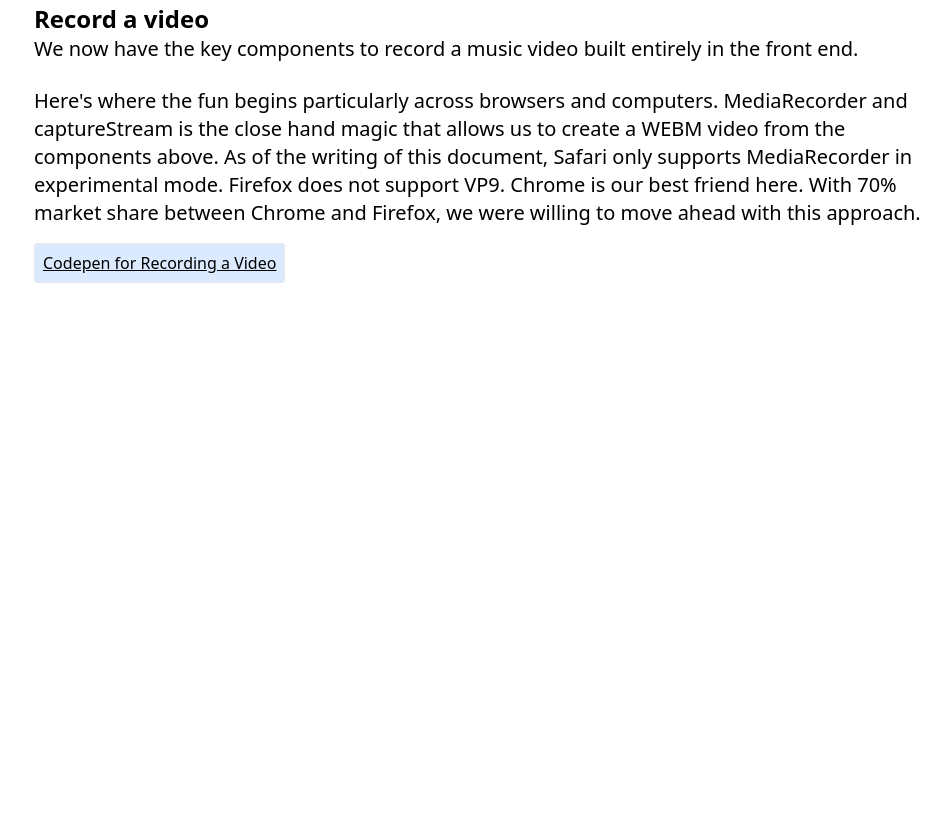
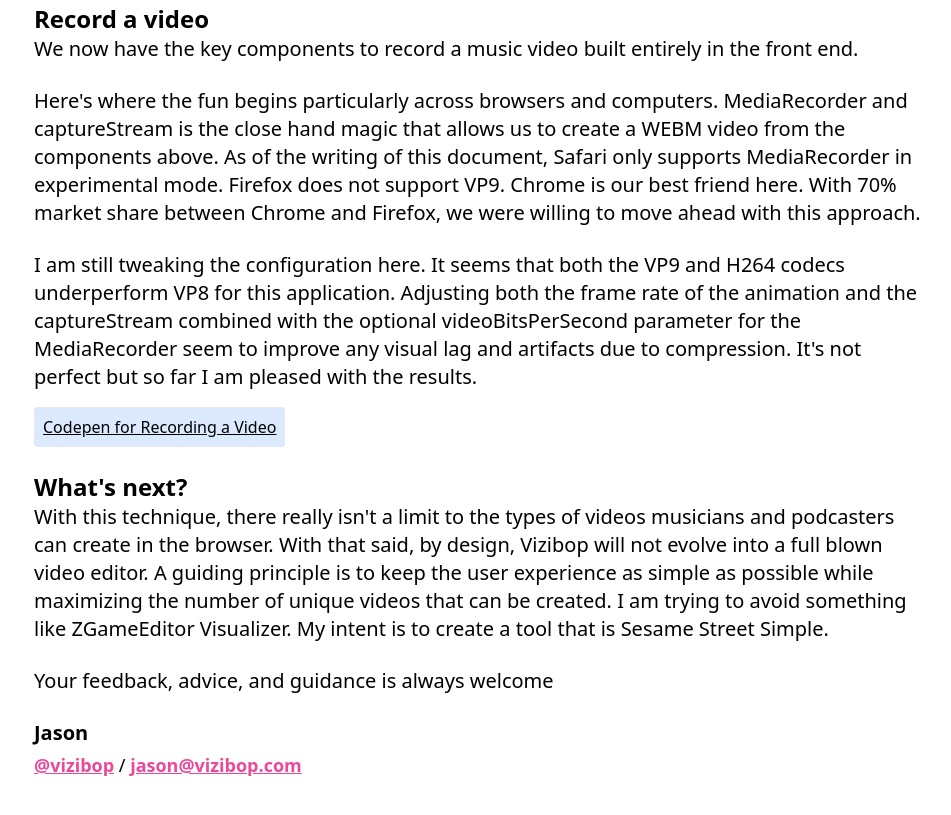
Before and after one commit to vizibop/vizibop, a plain HTML site: page index.html in a window 1280 px wide. Shown: the part 3057-3872 px from the top of the page, without its empty margins (158-1109 px from the left). Before the commit the page ends 3340 px from the top, so only its background shows below. Drawn offline with nearby package versions, Linux system fonts and the light colour scheme.

Commit message:
Update index.html

```diff
--- a/index.html
+++ b/index.html
@@ -1,4 +1,5 @@
 <link href="https://unpkg.com/tailwindcss@^1.0/dist/tailwind.min.css" rel="stylesheet">
+
 
 <div class="pt-8 flex items-center justify-center">
     <div class="max-w-4xl max-auto w-full mx-6">
@@ -129,9 +130,23 @@
 
 <div class='text-xl mb-6'>We now have the key components to record a music video built entirely in the front end.</div>
 
-<div class='text-xl mb-6'>Here's where the fun begins particularly across browsers and computers.  MediaRecorder and captureStream is the close hand magic that allows us to create a WEBM video from the components above.  As of the writing of this document, Safari only supports MediaRecorder in experimental mode.  Firefox does not support VP9.  Chrome is our best friend here.  With 70% market share between Chrome and Firefox, we were willing to move ahead with this approach.  </div>
+<div class='text-xl mb-6'>Here's where the fun begins particularly across browsers and computers.  MediaRecorder and captureStream is the close hand magic that allows us to create a WEBM video from the components above.  As of the writing of this document, Safari only supports MediaRecorder in experimental mode.  Firefox does not support VP9.  Chrome is our best friend here.  With 70% market share between Chrome and Firefox, we were willing to move ahead with this approach.</div>
+
+<div class='text-xl mb-6'>I am still tweaking the configuration here.  It seems that both the VP9 and H264 codecs underperform VP8 for this application.  Adjusting both the frame rate of the animation and the captureStream combined with the optional videoBitsPerSecond parameter for the MediaRecorder seem to improve any visual lag and artifacts due to compression.  It's not perfect but so far I am pleased with the results.  </div>
 
 <span class='rounded border p-2 bg-blue-100'><a class='underline' target='_blank' href='https://codepen.io/Vizibop/pen/xxVXLrQ'>Codepen for Recording a Video</a></span>
+
+<h2 class='text-2xl font-bold mt-8'>What's next?</h2>
+
+<div class='text-xl mb-6'>With this technique, there really isn't a limit to the types of videos musicians and podcasters can create in the browser.  With that said, by design, Vizibop will not evolve into a full blown video editor.  A guiding principle is to keep the user experience as simple as possible while maximizing the number of unique videos that can be created.  I am trying to avoid something like <a href='https://www.image-line.com/fl-studio-learning/fl-studio-online-manual/html/plugins/ZGameEditor%20Visualizer.htm'>ZGameEditor Visualizer</a>.  My intent is to create a tool that is <a href='https://bobsutton.typepad.com/my_weblog/2008/09/sesame-street-simple-ag-lafleys-leadership-philosiphy.html'></a>Sesame Street Simple</a>.</div>
+
+<div class='text-xl mb-6 mb-4'>Your feedback, advice, and guidance is always welcome</div>
+
+<div class='font-bold text-xl mb-1'>Jason</div>
+<div class='text-lg mb-12'><a target='_blank' class='underline font-bold text-pink-500' href='https://twitter.com/@vizibop'>@vizibop</a> / <a target='_blank' href="#" class="underline font-bold text-pink-500 cryptedmail" data-name="jason" data-domain="vizibop" data-tld="com" onclick="window.location.href = 'mailto:' + this.dataset.name + '@' + this.dataset.domain + '.' + this.dataset.tld; return false;"></a></div>
+
+
+
 
 
 </div>
@@ -141,6 +156,11 @@
 
 
 <style>
+
+.cryptedmail:after {
+  content: attr(data-name) "@" attr(data-domain) "." attr(data-tld);
+
+}
 
 pre {
     background: #f4f4f4;
```
